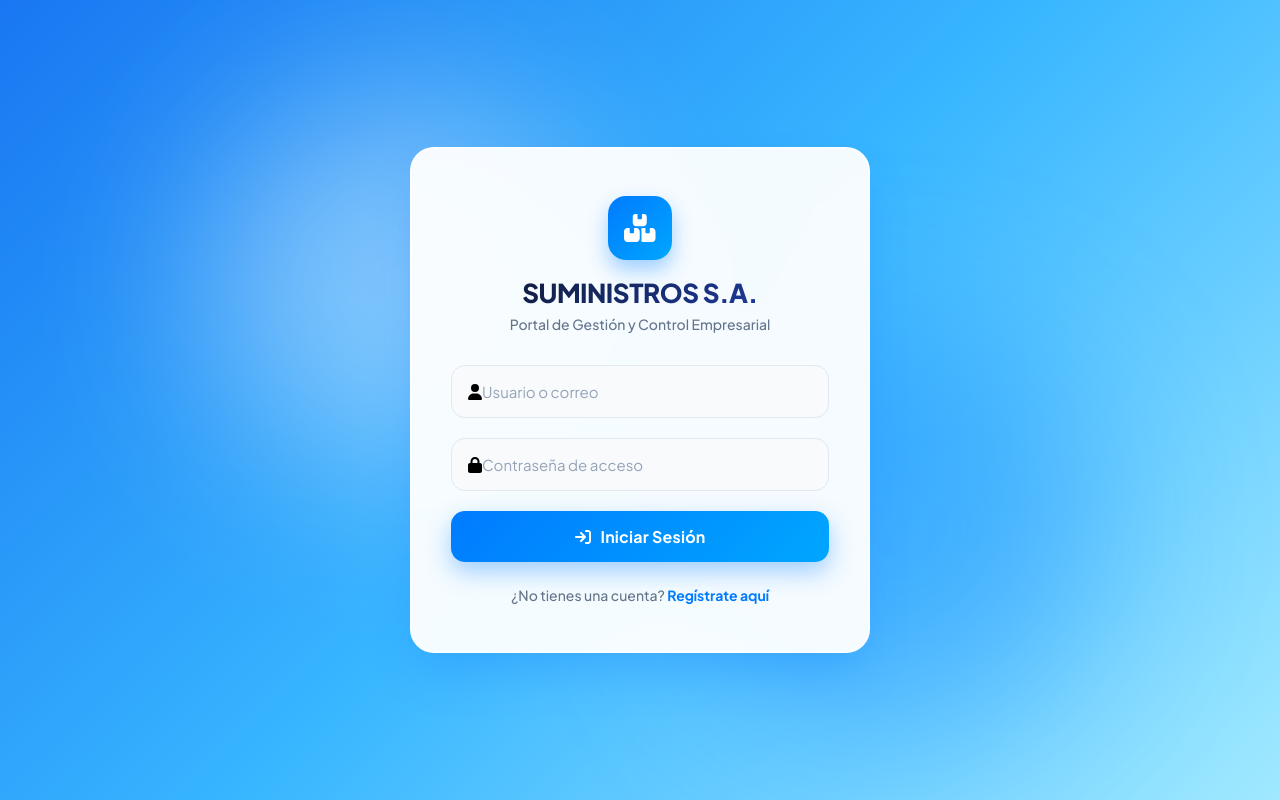
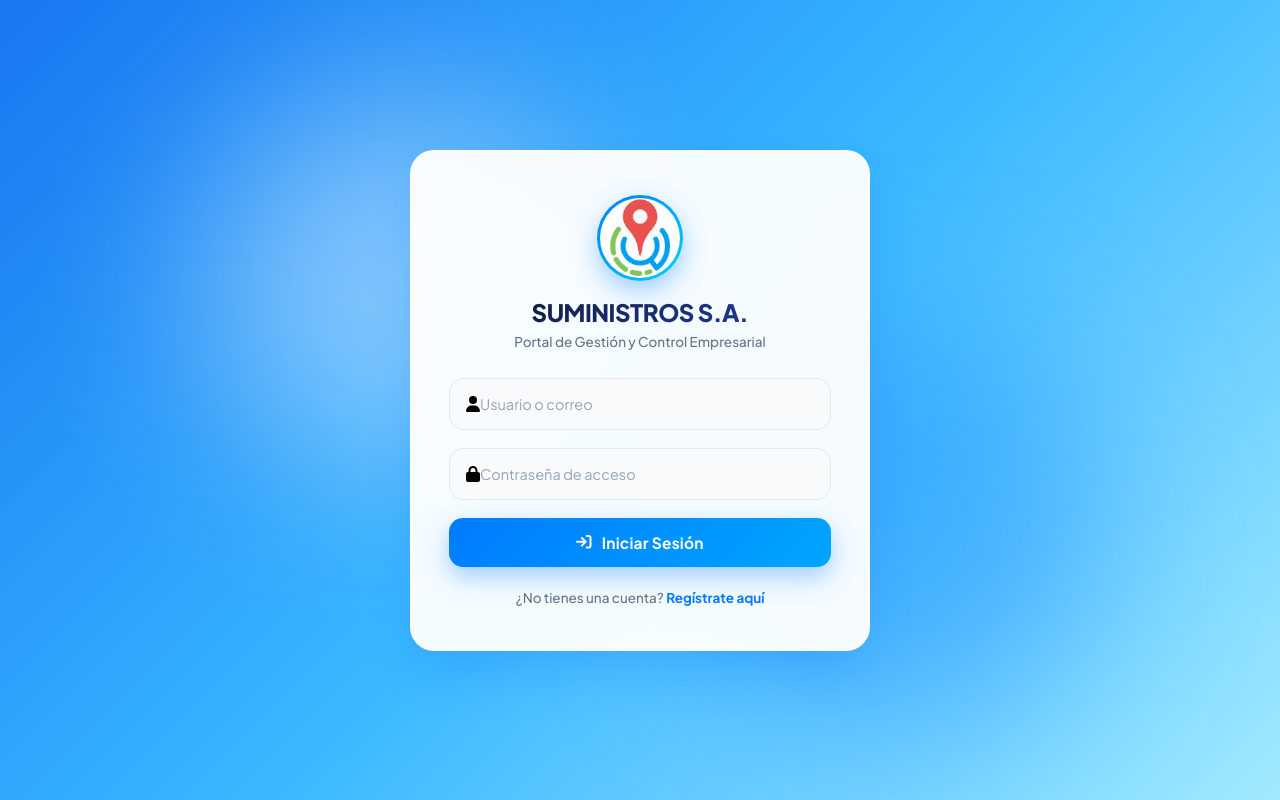
Before and after one commit to yandellcuevas-sketch/SuministrosSA, a PHP site: page /Suministros/LoginUser/login.php in a window 1280 px wide. Run offline with PHP 8.4, Linux system fonts and the light colour scheme.

Commit message:
Restore and polish original logo on login view

```diff
--- a/LoginUser/login.css
+++ b/LoginUser/login.css
@@ -71,7 +71,7 @@ body::after {
     background: var(--card-bg);
     backdrop-filter: blur(20px);
     -webkit-backdrop-filter: blur(20px);
-    padding: 48px 40px;
+    padding: 44px 38px;
     border-radius: var(--radius-lg);
     box-shadow: var(--shadow-premium);
     width: 100%;
@@ -94,33 +94,41 @@ body::after {
     }
 }
 
-/* Encabezado e Insignia */
+/* Encabezado e Insignia con el Logo Original */
 .login-header {
-    margin-bottom: 32px;
+    margin-bottom: 28px;
 }
 
-.logo-badge {
-    width: 64px;
-    height: 64px;
+.logo-image-wrapper {
+    width: 86px;
+    height: 86px;
     margin: 0 auto 16px auto;
-    background: var(--primary-gradient);
-    border-radius: 18px;
+    border-radius: 50%;
+    padding: 3px;
+    background: linear-gradient(135deg, #007bff 0%, #00d2ff 100%);
+    box-shadow: 0 10px 25px rgba(0, 123, 255, 0.35);
     display: flex;
     align-items: center;
     justify-content: center;
-    color: #ffffff;
-    font-size: 28px;
-    box-shadow: 0 10px 20px rgba(0, 123, 255, 0.35);
-    transition: transform 0.3s ease;
+    transition: transform 0.3s cubic-bezier(0.16, 1, 0.3, 1);
 }
 
-.logo-badge:hover {
-    transform: rotate(6deg) scale(1.05);
+.logo-image-wrapper:hover {
+    transform: scale(1.06) rotate(3deg);
+}
+
+.logo-image-wrapper img {
+    width: 100%;
+    height: 100%;
+    border-radius: 50%;
+    object-fit: cover;
+    background: #fff;
+    display: block;
 }
 
 h2 {
     color: var(--text-main);
-    font-size: 26px;
+    font-size: 24px;
     font-weight: 800;
     letter-spacing: -0.5px;
     margin-bottom: 6px;
@@ -131,7 +139,7 @@ h2 {
 
 .subtitle {
     color: var(--text-muted);
-    font-size: 14px;
+    font-size: 13.5px;
     font-weight: 500;
 }
 
@@ -144,7 +152,7 @@ h2 {
     border: 1.5px solid var(--border-color);
     border-radius: var(--radius-md);
     padding: 4px 16px;
-    margin-bottom: 20px;
+    margin-bottom: 18px;
     transition: all 0.25s ease;
 }
 
@@ -172,7 +180,7 @@ input {
     outline: none;
     width: 100%;
     padding: 12px 0;
-    font-size: 15px;
+    font-size: 14.5px;
     font-weight: 500;
     color: var(--text-main);
 }
@@ -191,7 +199,7 @@ button[type="submit"] {
     width: 100%;
     border-radius: var(--radius-md);
     cursor: pointer;
-    font-size: 16px;
+    font-size: 15.5px;
     font-weight: 700;
     letter-spacing: 0.2px;
     transition: all 0.3s cubic-bezier(0.16, 1, 0.3, 1);
@@ -200,7 +208,7 @@ button[type="submit"] {
     align-items: center;
     justify-content: center;
     gap: 10px;
-    margin-top: 10px;
+    margin-top: 6px;
 }
 
 button[type="submit"]:hover {
@@ -215,8 +223,8 @@ button[type="submit"]:active {
 
 /* Enlace de Registro */
 .register-link {
-    margin-top: 24px;
-    font-size: 14px;
+    margin-top: 22px;
+    font-size: 13.5px;
     color: var(--text-muted);
     font-weight: 500;
 }
@@ -234,28 +242,13 @@ button[type="submit"]:active {
     text-decoration: none;
 }
 
-.register-link a::after {
-    content: '';
-    position: absolute;
-    bottom: -2px;
-    left: 0;
-    width: 0%;
-    height: 2px;
-    background: var(--primary);
-    transition: width 0.25s ease;
-}
-
-.register-link a:hover::after {
-    width: 100%;
-}
-
 /* Responsive */
 @media (max-width: 480px) {
     .login-container {
-        padding: 36px 24px;
+        padding: 34px 22px;
         border-radius: 20px;
     }
     h2 {
-        font-size: 22px;
+        font-size: 21px;
     }
 }
--- a/LoginUser/login.php
+++ b/LoginUser/login.php
@@ -11,8 +11,8 @@
 <body>
     <div class="login-container">
         <div class="login-header">
-            <div class="logo-badge">
-                <i class="fas fa-boxes-stacked"></i>
+            <div class="logo-image-wrapper">
+                <img src="../menuprincipal/dfctrack.jpg" onerror="this.src='../Productos/dfctrack.jpg'" alt="Logo Suministros S.A.">
             </div>
             <h2>SUMINISTROS S.A.</h2>
             <p class="subtitle">Portal de Gestión y Control Empresarial</p>
```
Also changed, not shown: index.html (+23 -15 lines).
